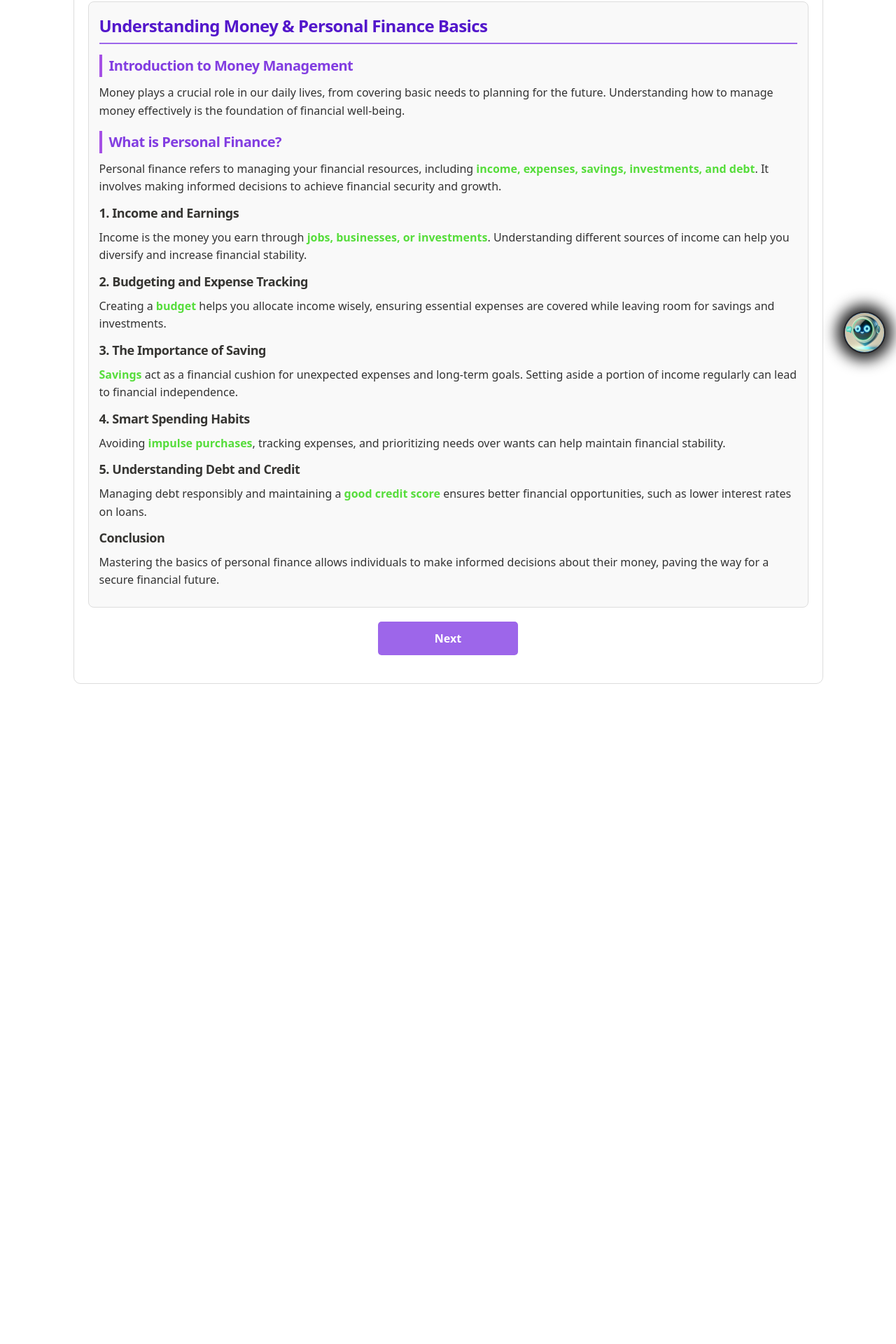
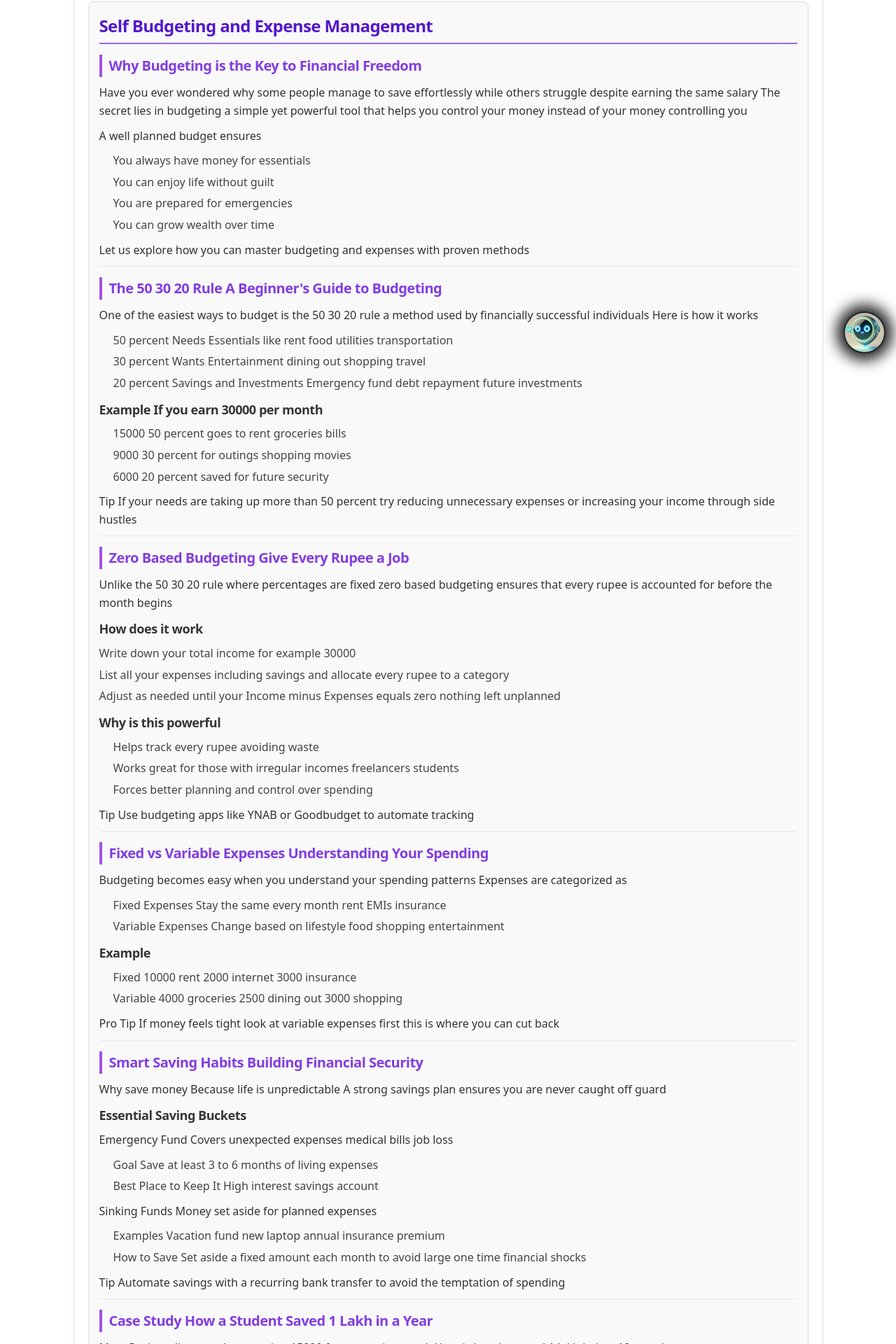
Before and after one commit to VengalaEshwar/project-finbuddy, a React (Vite) app in the folder client/: page /learn/moduleDetails in a window 1280 px wide. Shown: the part 280-2200 px from the top of the page at 70% size. Before the commit the page ends 1257 px from the top, so only its background shows below. Built offline with nearby package versions, Linux system fonts and the light colour scheme.

Commit message:
adding data to db

```diff
--- a/client/src/pages/Games/ModuleDetails.css
+++ b/client/src/pages/Games/ModuleDetails.css
@@ -86,7 +86,7 @@
 }
 
 /* Markdown Styling */
-.module-content h1 {
+.module-content h1 ,.module-summary h1{
   font-size: 24px;
   font-weight: bold;
   color: #5317cb;
@@ -95,7 +95,7 @@
   margin-bottom: 15px;
 }
 
-.module-content h2 {
+.module-content h2 ,.module-summary h2{
   font-size: 20px;
   font-weight: bold;
   color: #823de1;
@@ -105,7 +105,7 @@
   margin-bottom: 10px;
 }
 
-.module-content h3 {
+.module-content h3 ,.module-summary h3{
   font-size: 18px;
   font-weight: bold;
   color: #363532;
@@ -114,7 +114,7 @@
 }
 
 /* Paragraph Styling */
-.module-content p {
+.module-content p ,.module-summary p{
   font-size: 16px;
   color: #333;
   line-height: 1.6;
@@ -122,23 +122,23 @@
 }
 
 /* Bullet Points */
-.module-content ul {
+.module-content ul , .module-summary ul{
   padding-left: 20px;
   margin-bottom: 10px;
 }
 
-.module-content li {
+.module-content li ,.module-summary li{
   font-size: 16px;
   color: #444;
   margin-bottom: 5px;
 }
 
 /* Bold & Italic */
-.module-content strong {
+.module-content strong, .module-summary strong {
   color: #56dd3b;
 }
 
-.module-content em {
+.module-content em ,.module-summary em{
   color: #823de1;
 }
 
--- a/client/src/pages/Games/ModuleDetails.jsx
+++ b/client/src/pages/Games/ModuleDetails.jsx
@@ -7,6 +7,7 @@ import { moduleDetails } from "./QuizData";
 import ModuleQuiz from "./ModuleQuiz"; // Import Quiz Component
 
 const ModuleDetail = () => {
+
     const module = moduleDetails;
     const [activeTab, setActiveTab] = useState("module");
     const [quizCompleted, setQuizCompleted] = useState(false);
@@ -72,7 +73,7 @@ const ModuleDetail = () => {
 
                     {activeTab === "summary" && (
                         <div className="module-summary">
-                            <h3>Summary</h3>
+                            <h2>Summary</h2>
                             <ReactMarkdown rehypePlugins={[rehypeRaw]}>
                                 {module.summary || "No summary available for this module."}
                             </ReactMarkdown>
--- a/client/src/pages/Games/QuizData.js
+++ b/client/src/pages/Games/QuizData.js
@@ -794,41 +794,6 @@ export const level3Quiz = [
         explanation: "Smart planning, patience, and disciplined investments contribute to financial success."
     }
 ];
-
-export const moduleDetails = {
-    title: "Understanding Money & Personal Finance Basics",
-    description: "Gain a fundamental understanding of how money works, including earning, saving, spending, and investing wisely.",
-    content: `
-# Understanding Money & Personal Finance Basics
-
-## Introduction to Money Management
-Money plays a crucial role in our daily lives, from covering basic needs to planning for the future. Understanding how to manage money effectively is the foundation of financial well-being.
-
-## What is Personal Finance?
-Personal finance refers to managing your financial resources, including **income, expenses, savings, investments, and debt**. It involves making informed decisions to achieve financial security and growth.
-
-### 1. Income and Earnings
-Income is the money you earn through **jobs, businesses, or investments**. Understanding different sources of income can help you diversify and increase financial stability.
-
-### 2. Budgeting and Expense Tracking
-Creating a **budget** helps you allocate income wisely, ensuring essential expenses are covered while leaving room for savings and investments.
-
-### 3. The Importance of Saving
-**Savings** act as a financial cushion for unexpected expenses and long-term goals. Setting aside a portion of income regularly can lead to financial independence.
-
-### 4. Smart Spending Habits
-Avoiding **impulse purchases**, tracking expenses, and prioritizing needs over wants can help maintain financial stability.
-
-### 5. Understanding Debt and Credit
-Managing debt responsibly and maintaining a **good credit score** ensures better financial opportunities, such as lower interest rates on loans.
-
-### Conclusion
-Mastering the basics of personal finance allows individuals to make informed decisions about their money, paving the way for a secure financial future.
-`,
-summary:``
-};
-
-
 export const  moduleQuizData = {
     moduleTitle: "Financial Basics",
     questions: [
@@ -894,3 +859,137 @@ export const  moduleQuizData = {
         }
     ]
 };
+
+
+
+export const moduleDetails = {
+    title: "Self-Budgeting and Expense Management",
+    description: "Learn how to take control of your finances by budgeting effectively, managing expenses, and building strong saving habits.",
+    content: `
+# Self Budgeting and Expense Management
+
+## Why Budgeting is the Key to Financial Freedom
+
+Have you ever wondered why some people manage to save effortlessly while others struggle despite earning the same salary The secret lies in budgeting a simple yet powerful tool that helps you control your money instead of your money controlling you
+
+A well planned budget ensures
+
+- You always have money for essentials
+- You can enjoy life without guilt
+- You are prepared for emergencies
+- You can grow wealth over time
+
+Let us explore how you can master budgeting and expenses with proven methods
+
+---
+
+## The 50 30 20 Rule A Beginner's Guide to Budgeting
+
+One of the easiest ways to budget is the 50 30 20 rule a method used by financially successful individuals Here is how it works
+
+- 50 percent Needs Essentials like rent food utilities transportation
+- 30 percent Wants Entertainment dining out shopping travel
+- 20 percent Savings and Investments Emergency fund debt repayment future investments
+
+### Example If you earn 30000 per month
+
+- 15000 50 percent goes to rent groceries bills
+- 9000 30 percent for outings shopping movies
+- 6000 20 percent saved for future security
+
+Tip If your needs are taking up more than 50 percent try reducing unnecessary expenses or increasing your income through side hustles
+
+---
+
+## Zero Based Budgeting Give Every Rupee a Job
+
+Unlike the 50 30 20 rule where percentages are fixed zero based budgeting ensures that every rupee is accounted for before the month begins
+
+### How does it work
+
+1. Write down your total income for example 30000
+2. List all your expenses including savings and allocate every rupee to a category
+3. Adjust as needed until your Income minus Expenses equals zero nothing left unplanned
+
+### Why is this powerful
+
+- Helps track every rupee avoiding waste
+- Works great for those with irregular incomes freelancers students
+- Forces better planning and control over spending
+
+Tip Use budgeting apps like YNAB or Goodbudget to automate tracking
+
+---
+
+## Fixed vs Variable Expenses Understanding Your Spending
+
+Budgeting becomes easy when you understand your spending patterns Expenses are categorized as
+
+- Fixed Expenses Stay the same every month rent EMIs insurance
+- Variable Expenses Change based on lifestyle food shopping entertainment
+
+### Example
+
+- Fixed 10000 rent 2000 internet 3000 insurance
+- Variable 4000 groceries 2500 dining out 3000 shopping
+
+Pro Tip If money feels tight look at variable expenses first this is where you can cut back
+
+---
+
+## Smart Saving Habits Building Financial Security
+
+Why save money Because life is unpredictable A strong savings plan ensures you are never caught off guard
+
+### Essential Saving Buckets
+
+1. Emergency Fund Covers unexpected expenses medical bills job loss
+
+   - Goal Save at least 3 to 6 months of living expenses
+   - Best Place to Keep It High interest savings account
+
+2. Sinking Funds Money set aside for planned expenses
+
+   - Examples Vacation fund new laptop annual insurance premium
+   - How to Save Set aside a fixed amount each month to avoid large one time financial shocks
+
+Tip Automate savings with a recurring bank transfer to avoid the temptation of spending
+
+---
+
+## Case Study How a Student Saved 1 Lakh in a Year
+
+Meet Ravi a college student earning 15000 from part time work Here is how he saved 1 lakh in just 12 months
+
+- Created a strict budget Followed the 50 30 20 rule
+- Cut unnecessary expenses Limited eating out and online shopping
+- Used sinking funds Set 3000 per month aside for travel and future goals
+- Picked a high interest savings account Earned extra returns on savings
+
+### Result
+
+8000 per month saved equals 96000 in a year plus 4000 in interest
+
+---
+
+## Your Action Plan Start Budgeting Today
+
+- Choose a budgeting method 50 30 20 or zero based budgeting
+- List your fixed and variable expenses
+- Start saving with an emergency fund and sinking funds
+- Track expenses using an app or simple spreadsheet
+
+Remember Every rupee saved today is a step toward financial freedom tomorrow
+`,
+    summary: `
+# Summary Self Budgeting and Expense Management
+
+## Mastering Budgeting and Smart Spending
+
+- 50 30 20 Rule 50 percent Needs 30 percent Wants 20 percent Savings
+- Zero Based Budgeting Every rupee is assigned a purpose
+- Fixed vs Variable Expenses Rent is fixed shopping is variable
+- Smart Saving Habits Emergency Fund and Sinking Funds
+- Case Study A student saved 1 lakh in a year by budgeting wisely
+`
+};
```
Also changed, not shown: 2 other files (tests, documents, lock files or other folders).
